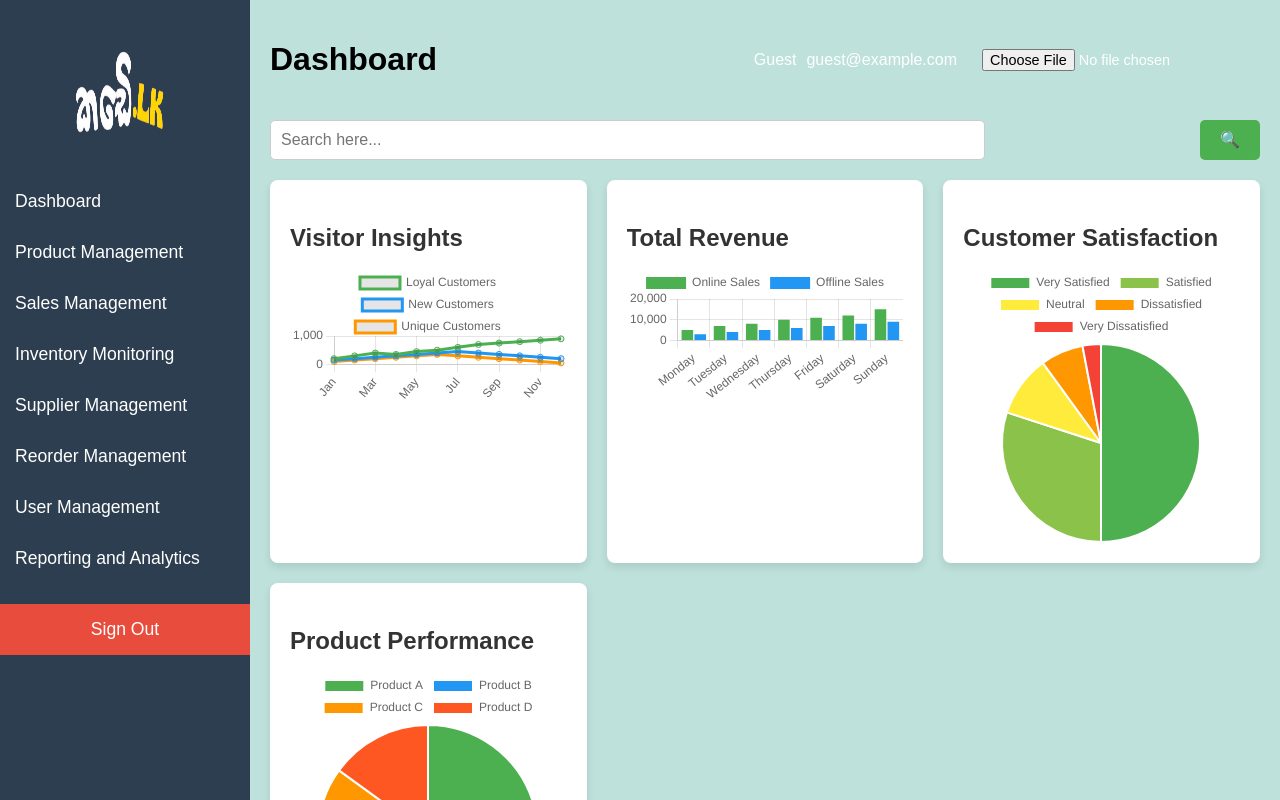
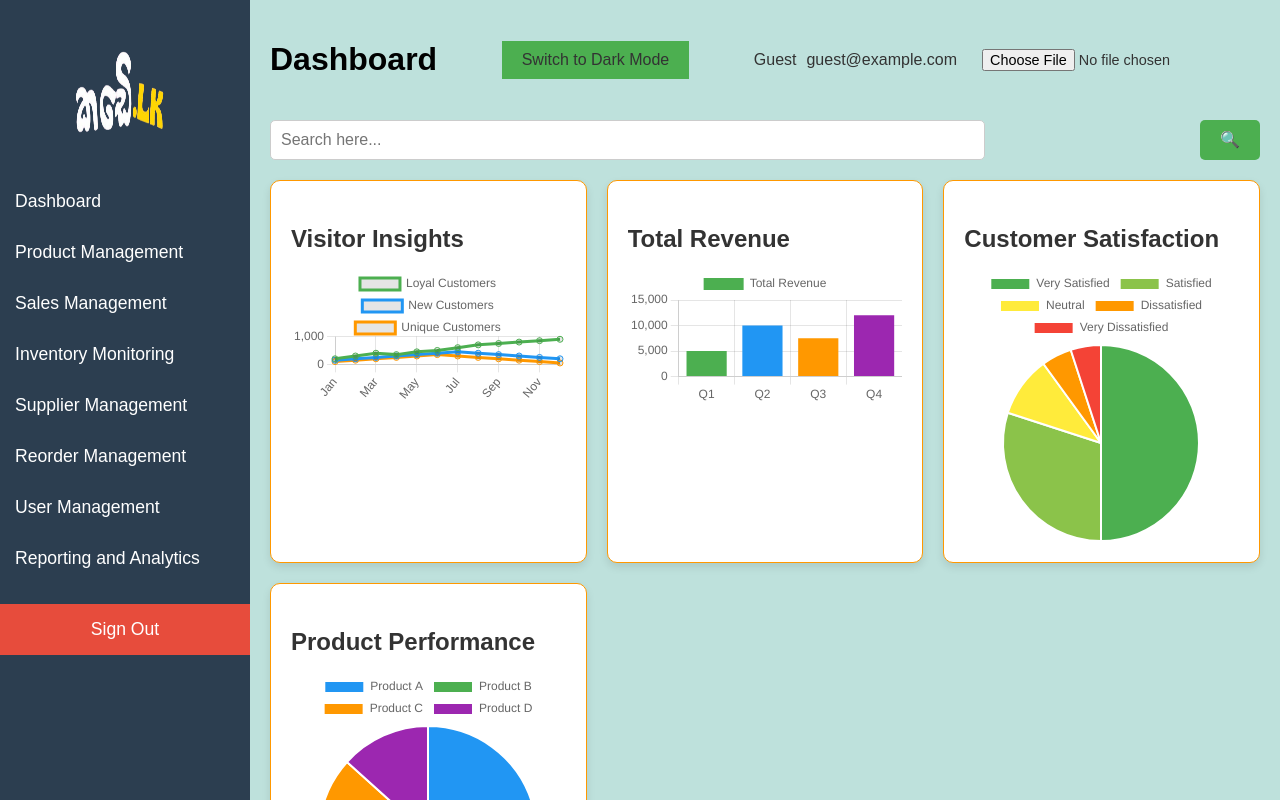
Before and after one commit to nippaR/Kade_Management-System, a React (Create React App) app: page /dashboard in a window 1280 px wide. Built offline with nearby package versions, Linux system fonts and the light colour scheme.

Commit message:
dark/light mode toggle add

```diff
--- a/src/Frontend/Dashboard.css
+++ b/src/Frontend/Dashboard.css
@@ -185,3 +185,70 @@
     padding: 0;
   }
 }
+
+:root {
+  /* Light Mode Colors */
+  --background-color: #ffffff;
+  --text-color: #333333;
+  --primary-color: #4caf50;
+  --secondary-color: #2196f3;
+  --accent-color: #ff9800;
+}
+
+[data-theme="dark"] {
+  /* Dark Mode Colors */
+  --background-color: #121212;
+  --text-color: #e0e0e0;
+  --primary-color: #81c784;
+  --secondary-color: #64b5f6;
+  --accent-color: #ffa726;
+}
+
+body {
+  background-color: var(--background-color);
+  color: var(--text-color);
+  font-family: Arial, sans-serif;
+  transition: background-color 0.3s ease, color 0.3s ease;
+}
+
+button {
+  background-color: var(--primary-color);
+  color: var(--text-color);
+  border: none;
+  padding: 10px 20px;
+  font-size: 16px;
+  cursor: pointer;
+  transition: background-color 0.3s ease;
+}
+
+button:hover {
+  background-color: var(--secondary-color);
+}
+
+.panel {
+  background-color: var(--background-color);
+  border: 1px solid var(--accent-color);
+  padding: 20px;
+  border-radius: 10px;
+  transition: background-color 0.3s ease, border-color 0.3s ease;
+}
+
+/* styles.css */
+
+/* Light theme styles */
+[data-theme="light"] {
+  --background-color: #fff;
+  --text-color: #000;
+}
+
+/* Dark theme styles */
+[data-theme="dark"] {
+  --background-color: #333;
+  --text-color: #fff;
+}
+
+/* Apply the variables throughout your app */
+body {
+  background-color: var(--background-color);
+  color: var(--text-color);
+}
--- a/src/Frontend/Dashboard.js
+++ b/src/Frontend/Dashboard.js
@@ -1,4 +1,4 @@
-import React, { useState } from "react";
+import React, { useState, useEffect } from "react";
 import { useLocation, useNavigate } from "react-router-dom";
 import { Line, Bar, Pie } from "react-chartjs-2";
 import {
@@ -14,7 +14,7 @@ import {
   ArcElement,
 } from "chart.js";
 import "./Dashboard.css";
-import kadeText from "../images/kade2.png";  // Importing the logo image
+import kadeText from "../images/kade2.png"; // Importing the logo image
 
 // Registering necessary ChartJS components
 ChartJS.register(
@@ -34,6 +34,7 @@ const Dashboard = () => {
   const navigate = useNavigate();
   const user = location.state?.user || { name: "Guest", email: "guest@example.com", profilePicture: null };
   const [searchQuery, setSearchQuery] = useState("");
+  const [isDarkMode, setIsDarkMode] = useState(false); // State to toggle dark mode
 
   const handleSearch = () => {
     if (!searchQuery.trim()) {
@@ -63,9 +64,8 @@ const Dashboard = () => {
       if (response.ok) {
         alert("Profile picture uploaded successfully!");
         const data = await response.json();
-        // Update the profile picture in the state
         user.profilePicture = data.profilePicture;
-        window.location.reload(); // Refresh the page to reflect the changes
+        window.location.reload();
       } else {
         alert("Failed to upload profile picture.");
       }
@@ -74,6 +74,12 @@ const Dashboard = () => {
     }
   };
 
+  const toggleDarkMode = () => {
+    const htmlElement = document.documentElement;
+    const newMode = isDarkMode ? "light" : "dark";
+    htmlElement.setAttribute("data-theme", newMode);
+    setIsDarkMode(!isDarkMode); // Update state
+  };
 
   // Sample data for Visitor Insights
   const visitorData = {
@@ -102,17 +108,12 @@ const Dashboard = () => {
 
   // Sample data for Total Revenue
   const salesData = {
-    labels: ["Monday", "Tuesday", "Wednesday", "Thursday", "Friday", "Saturday", "Sunday"],
+    labels: ["Q1", "Q2", "Q3", "Q4"],
     datasets: [
       {
-        label: "Online Sales",
-        data: [5000, 7000, 8000, 10000, 11000, 12000, 15000],
-        backgroundColor: "#4CAF50",
-      },
-      {
-        label: "Offline Sales",
-        data: [3000, 4000, 5000, 6000, 7000, 8000, 9000],
-        backgroundColor: "#2196F3",
+        label: "Total Revenue",
+        data: [5000, 10000, 7500, 12000],
+        backgroundColor: ["#4CAF50", "#2196F3", "#FF9800", "#9C27B0"],
       },
     ],
   };
@@ -122,8 +123,7 @@ const Dashboard = () => {
     labels: ["Very Satisfied", "Satisfied", "Neutral", "Dissatisfied", "Very Dissatisfied"],
     datasets: [
       {
-        label: "Customer Satisfaction",
-        data: [50, 30, 10, 7, 3],
+        data: [50, 30, 10, 5, 5],
         backgroundColor: ["#4CAF50", "#8BC34A", "#FFEB3B", "#FF9800", "#F44336"],
       },
     ],
@@ -134,28 +134,27 @@ const Dashboard = () => {
     labels: ["Product A", "Product B", "Product C", "Product D"],
     datasets: [
       {
-        label: "Sales",
-        data: [40, 25, 20, 15],
-        backgroundColor: ["#4CAF50", "#2196F3", "#FF9800", "#FF5722"],
+        data: [300, 200, 150, 100],
+        backgroundColor: ["#2196F3", "#4CAF50", "#FF9800", "#9C27B0"],
       },
     ],
   };
 
   return (
-    <div className="dashboard">
+    <div className={`dashboard ${isDarkMode ? "dark-mode" : "light-mode"}`}>
       <aside className="sidebar">
-      <h2 className="sidebar-title">
+        <h2 className="sidebar-title">
           <img src={kadeText} alt="Logo" className="sidebar-logo" />
-    </h2>
+        </h2>
         <ul className="sidebar-menu">
           <li className="sidebar-item">Dashboard</li>
-          <li className="sidebar-item"> Product Management</li>
+          <li className="sidebar-item">Product Management</li>
           <li className="sidebar-item">Sales Management</li>
-          <li className="sidebar-item"> Inventory Monitoring</li>
+          <li className="sidebar-item">Inventory Monitoring</li>
           <li className="sidebar-item">Supplier Management</li>
           <li className="sidebar-item">Reorder Management</li>
           <li className="sidebar-item">User Management</li>
-          <li className="sidebar-item"> Reporting and Analytics</li>
+          <li className="sidebar-item">Reporting and Analytics</li>
           <li className="sidebar-item logout" onClick={handleSignOut}>
             Sign Out
           </li>
@@ -164,13 +163,15 @@ const Dashboard = () => {
       <main className="main-content">
         <header className="dashboard-header">
           <h1 className="dashboard-title">Dashboard</h1>
+          <button className="toggle-mode" onClick={toggleDarkMode}>
+            {isDarkMode ? "Switch to Light Mode" : "Switch to Dark Mode"}
+          </button>
           <div className="user-info">
-            {/* Display the profile picture if it exists */}
             {user.profilePicture && (
               <img
                 src={`http://localhost:5000/uploads/${user.profilePicture}`}
                 alt="Profile"
-                className="profile-image" // You can add a class to style the image
+                className="profile-image"
               />
             )}
             <span>{user.name}</span>
```
Also changed, not shown: 2 other files (tests, documents, lock files or other folders).
